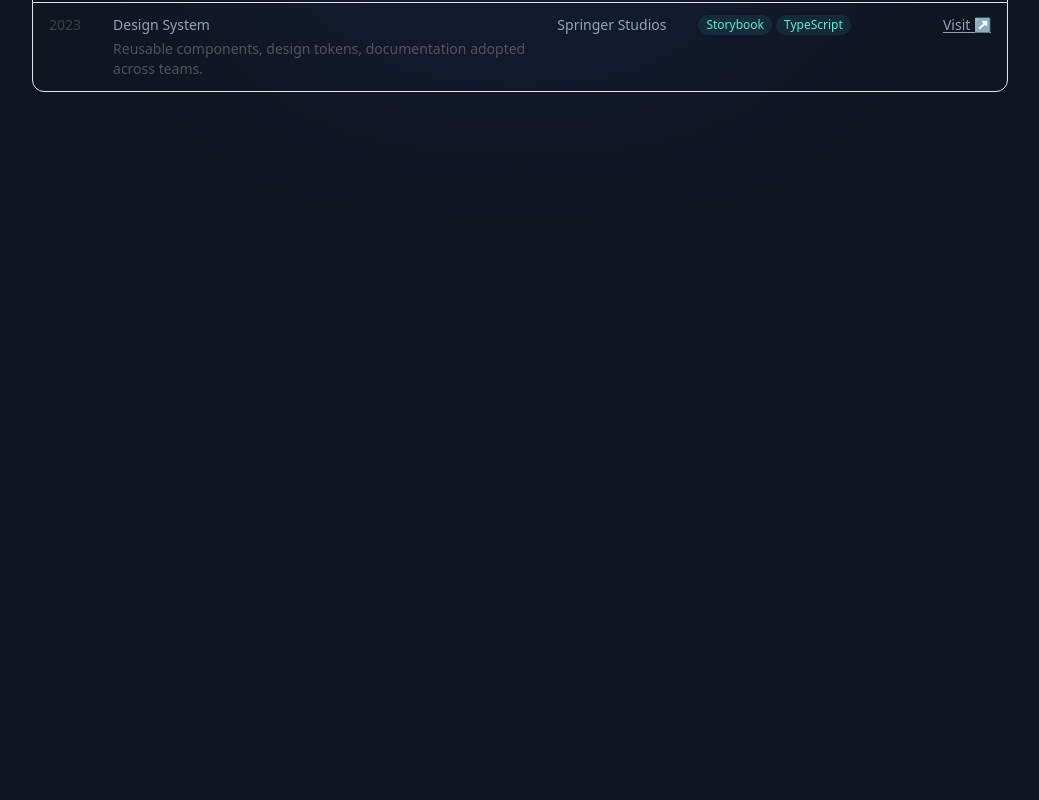
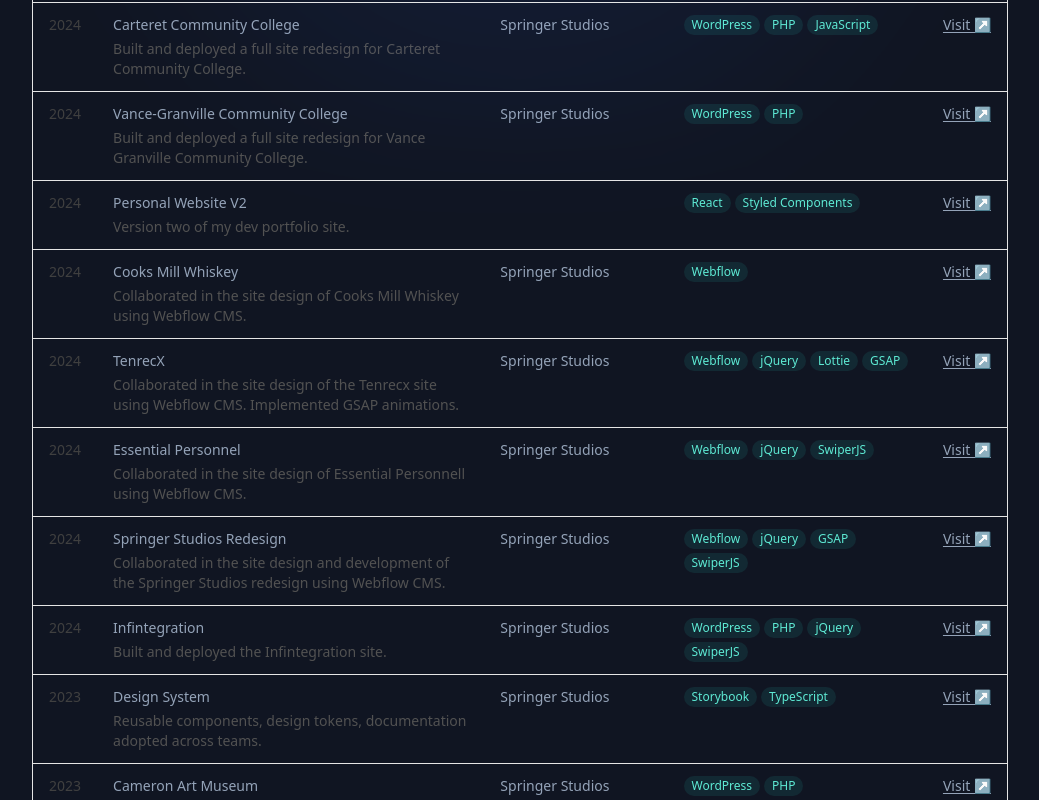
Before and after one commit to itsrichardhaar/Dev-Portfolio-II, a Next.js app: page /archive in a window 1280 px wide. Shown: the part 640-1440 px from the top of the page, without its empty margins (120-1159 px from the left). Before the commit the page ends 800 px from the top, so only its background shows below. Built offline with nearby package versions, Linux system fonts and the light colour scheme.

Commit message:
update portfolio entries

```diff
--- a/data/projects.ts
+++ b/data/projects.ts
@@ -16,27 +16,6 @@
 };
 
 export const projects: Project[] = [
-  {
-    slug: "site-redesign",
-    title: "Studsvik Website Redesign",
-    year: 2023,
-    summary:
-      "Complete redesign with WordPress and PHP reusable templates.",
-    madeAt: "Springer Studios",
-    builtWith: ["WordPress", "PHP", "JavaScript"],
-    link: "https://www.studsvik.com",
-    featured: true,
-    description: [
-    "Led a ground-up redesign focused on performance, accessibility, and maintainability.",
-    "Built a modular component and template system."
-  ],
-  highlights: [
-    "95+ Core Web Vitals across pages",
-    "Edge-rendered pages with fast TTFB",
-    "Accessible components with testing"
-  ],
-  images: [{ src: "/images/Studsvik-2.png", alt: "Studsvik Homepage" }]
-  },
   {
     slug: "three-d-model-configurator",
     title: "BuiltRite Model Configurator",
@@ -79,6 +58,17 @@
     featured: false,
   },
   {
+    slug: "project-management-app-2025",
+    title: "Project Management App",
+    year: 2025,
+    summary:
+      "A project and task management for our internal teams to utilize and test.",
+    madeAt: "Springer Studios",
+    builtWith: ["React", "Postgres", "AWS"],
+    link: "https://main.dp9uus28slxd2.amplifyapp.com/",
+    featured: false
+  },
+  {
     slug: "cvcc-program-filter",
     title: "CVCC Programs of Study Filter",
     year: 2025,
@@ -110,4 +100,341 @@
     link: "https://example.com",
     featured: true,
   },
+  {
+    slug: "carteret-community-college",
+    title: "Carteret Community College",
+    year: 2024,
+    summary:
+      "Built and deployed a full site redesign for Carteret Community College.",
+    madeAt: "Springer Studios",
+    builtWith: ["WordPress", "PHP", "JavaScript"],
+    link: "https://carteret.edu/",
+    featured: false
+  },
+  {
+    slug: "vance-granville-community-college",
+    title: "Vance-Granville Community College",
+    year: 2024,
+    summary:
+      "Built and deployed a full site redesign for Vance Granville Community College.",
+    madeAt: "Springer Studios",
+    builtWith: ["WordPress", "PHP"],
+    link: "https://www.vgcc.edu",
+    featured: false
+  },
+  {
+    slug: "personal-website-v2-2024",
+    title: "Personal Website V2",
+    year: 2024,
+    summary:
+      "Version two of my dev portfolio site.",
+    madeAt: "",
+    builtWith: ["React", "Styled Components"],
+    link: "https://www.richardhaar.com/",
+    featured: false
+  },
+  {
+    slug: "cooks-mill-whiskey",
+    title: "Cooks Mill Whiskey",
+    year: 2024,
+    summary:
+      "Collaborated in the site design of Cooks Mill Whiskey using Webflow CMS.",
+    madeAt: "Springer Studios",
+    builtWith: ["Webflow"],
+    link: "https://www.cooksmillwhiskey.com",
+    featured: false
+  },
+  {
+    slug: "tenrecx",
+    title: "TenrecX",
+    year: 2024,
+    summary:
+      "Collaborated in the site design of the Tenrecx site using Webflow CMS. Implemented GSAP animations.",
+    madeAt: "Springer Studios",
+    builtWith: ["Webflow", "jQuery", "Lottie", "GSAP"],
+    link: "https://www.tenrecx.com",
+    featured: false
+  },
+  {
+    slug: "essential-personnel",
+    title: "Essential Personnel",
+    year: 2024,
+    summary:
+      "Collaborated in the site design of Essential Personnell using Webflow CMS.",
+    madeAt: "Springer Studios",
+    builtWith: ["Webflow", "jQuery", "SwiperJS"],
+    link: "https://www.essper.com",
+    featured: false
+  },
+  {
+    slug: "springer-studios-redesign",
+    title: "Springer Studios Redesign",
+    year: 2024,
+    summary:
+      "Collaborated in the site design and development of the Springer Studios redesign using Webflow CMS.",
+    madeAt: "Springer Studios",
+    builtWith: ["Webflow", "jQuery", "GSAP", "SwiperJS"],
+    link: "https://www.springerstudios.com",
+    featured: false
+  },
+  {
+    slug: "infintegration",
+    title: "Infintegration",
+    year: 2024,
+    summary:
+      "Built and deployed the Infintegration site.",
+    madeAt: "Springer Studios",
+    builtWith: ["WordPress", "PHP", "jQuery", "SwiperJS"],
+    link: "https://infintegration.com/",
+    featured: false
+  },
+  {
+    slug: "cameron-art-museum",
+    title: "Cameron Art Museum",
+    year: 2023,
+    summary:
+      "Built and deployed a full redesign of the Cameron Art Museum site.",
+    madeAt: "Springer Studios",
+    builtWith: ["WordPress", "PHP"],
+    link: "https://cameronartmuseum.org",
+    featured: false
+  },
+  {
+    slug: "iredell-ready",
+    title: "Iredell Ready",
+    year: 2023,
+    summary:
+      "Built and deployed a new site for Iredell Ready. Iredell Ready was established in 2022 in partnership with industry, academia, government, and the nonprofit community to identify, align, and enhance strategic priorities across the workforce development pipeline from early childhood education to retirement.",
+    madeAt: "Springer Studios",
+    builtWith: ["WordPress", "PHP", "SwiperJS"],
+    link: "https://iredellready.com",
+    featured: false
+  },
+  {
+    slug: "honeycutt-construction-services",
+    title: "Honeycutt Construction Services",
+    year: 2023,
+    summary:
+      "Built and deployed a full redesign for Honeycutt Construction Services.",
+    madeAt: "Springer Studios",
+    builtWith: ["WordPress", "PHP"],
+    link: "https://honeycuttcorp.com",
+    featured: false
+  },
+  {
+    slug: "southeastern-community-college",
+    title: "Southeastern Community College",
+    year: 2023,
+    summary:
+      "Built and deployed a full redesign for Southeastern Community College.",
+    madeAt: "Springer Studios",
+    builtWith: ["WordPress", "PHP", "JavaScript"],
+    link: "https://www.sccnc.edu",
+    featured: false
+  },
+  {
+    slug: "site-redesign",
+    title: "Studsvik Website Redesign",
+    year: 2023,
+    summary:
+      "Complete redesign with WordPress and PHP reusable templates.",
+    madeAt: "Springer Studios",
+    builtWith: ["WordPress", "PHP", "JavaScript"],
+    link: "https://www.studsvik.com",
+    featured: true,
+    description: [
+    "Led a ground-up redesign focused on performance, accessibility, and maintainability.",
+    "Built a modular component and template system."
+  ],
+  highlights: [
+    "95+ Core Web Vitals across pages",
+    "Edge-rendered pages with fast TTFB",
+    "Accessible components with testing"
+  ],
+  images: [{ src: "/images/Studsvik-2.png", alt: "Studsvik Homepage" }]
+  },
+  {
+    slug: "durham-charter",
+    title: "Durham Charter",
+    year: 2023,
+    summary:
+      "Built and deployed a full redesign for Durham Charter School.",
+    madeAt: "Springer Studios",
+    builtWith: ["WordPress", "PHP"],
+    link: "https://www.durhamcharter.org",
+    featured: false
+  },
+  {
+    slug: "bladen-community-college",
+    title: "Bladen Community College",
+    year: 2022,
+    summary:
+      "Built and deployed a full redesign for Bladen Community College.",
+    madeAt: "Springer Studios",
+    builtWith: ["WordPress", "PHP", "JavaScript", "MySQL"],
+    link: "https://www.bladencc.edu",
+    featured: false
+  },
+  {
+    slug: "bladen-community-college",
+    title: "Bladen Community College",
+    year: 2022,
+    summary:
+      "Built and deployed a full redesign for James Sprunt Community College.",
+    madeAt: "Springer Studios",
+    builtWith: ["WordPress", "PHP", "JavaScript", "MySQL"],
+    link: "https://www.bladencc.edu",
+    featured: false
+  },
+  {
+    slug: "cape-fear-community-college",
+    title: "Cape Fear Community College",
+    year: 2022,
+    summary:
+      "Collaborated on an overhaul of the Programs of Study structure and Course Registration API.",
+    madeAt: "Springer Studios",
+    builtWith: ["WordPress", "PHP", "JavaScript", "MySQL", "Rest API"],
+    link: "https://cfcc.edu/",
+    featured: false
+  },
+  {
+    slug: "trask-land-company-2022",
+    title: "Trask Land Company",
+    year: 2022,
+    summary:
+      "Built and deployed a full redesign for Trask Land Company.",
+    madeAt: "Springer Studios",
+    builtWith: ["WordPress", "PHP"],
+    link: "https://trasklandco.com",
+    featured: false
+  },
+  {
+    slug: "thomas-construction-group",
+    title: "Thomas Construction Group",
+    year: 2022,
+    summary:
+      "Built and deployed a full redesign for Thomas Construction Company.",
+    madeAt: "Springer Studios",
+    builtWith: ["WordPress", "PHP", "JavaScript"],
+    link: "https://thomasconstructiongroup.com",
+    featured: false
+  },
+  {
+    slug: "mccord-contractors-inc",
+    title: "McCord Contractors Inc",
+    year: 2022,
+    summary:
+      "Built and deployed a full redesign for McCord Contractors Inc.",
+    madeAt: "HighClick Media",
+    builtWith: ["WordPress", "PHP"],
+    link: "https://mccordcontractors.com",
+    featured: false
+  },
+  {
+    slug: "silvercare",
+    title: "SilverCare",
+    year: 2022,
+    madeAt: "HighClick Media",
+    summary:
+      "Built and deployed a full redesign for Silvercare.",
+    builtWith: ["WordPress", "PHP"],
+    link: "https://silvercareweb.com",
+    featured: false
+  },
+  {
+    slug: "edge-dental-solutions",
+    title: "Edge Dental Solutions",
+    year: 2022,
+    summary:
+      "Built and deployed a full redesign for Edge Dental Solutions.",
+    madeAt: "HighClick Media",
+    builtWith: ["WordPress", "PHP"],
+    link: "https://edgedentalsolutions.com",
+    featured: false
+  },
+  {
+    slug: "td-goodwin",
+    title: "TD Goodwin",
+    year: 2021,
+    summary:
+      "Built and deployed a full redesign for TD Goodwin Construction.",
+    madeAt: "HighClick Media",
+    builtWith: ["WordPress", "PHP"],
+    link: "https://www.tdgoodwin.com",
+    featured: false
+  },
+  {
+    slug: "encounterworks-ehr",
+    title: "EncounterWorks EHR",
+    year: 2020,
+    summary:
+      "Built and deployed a site for EncounterWorks EHR.",
+    madeAt: "HighClick Media",
+    builtWith: ["WordPress", "PHP"],
+    link: "https://encounterworks.com/",
+    featured: false
+  },
+  {
+    slug: "hidden-talents-2018",
+    title: "Hidden Talents",
+    year: 2018,
+    madeAt: "UNC Coding Bootcamp",
+    builtWith: ["React", "JavaScript", "Node.js"],
+    link: "https://github.com/itsrichardhaar/Hidden-Talents",
+    featured: false
+  },
+  {
+    slug: "know-your-vote-2018",
+    title: "Know Your Vote",
+    year: 2018,
+    madeAt: "UNC Coding Bootcamp",
+    builtWith: ["React", "JavaScript", "Node.js"],
+    link: "https://github.com/merinogeospatial/know-your-vote",
+    featured: false
+  },
+  {
+    slug: "hijack-2018",
+    title: "HiJack",
+    year: 2018,
+    madeAt: "UNC Coding Bootcamp",
+    builtWith: ["React", "JavaScript", "Node.js"],
+    link: "https://github.com/itsrichardhaar/HiJack/tree/master/Alice",
+    featured: false
+  },
+  {
+    slug: "trivia-game-2018",
+    title: "Trivia Game",
+    year: 2018,
+    madeAt: "UNC Coding Bootcamp",
+    builtWith: ["JavaScript"],
+    link: "https://github.com/itsrichardhaar/Homework-5/",
+    featured: false
+  },
+  {
+    slug: "bamazon-app-2018",
+    title: "Bamazon App",
+    year: 2018,
+    madeAt: "UNC Coding Bootcamp",
+    builtWith: ["Node.js"],
+    link: "https://github.com/itsrichardhaar/bamazon-app",
+    featured: false
+  },
+  {
+    slug: "liri-node-app-2018",
+    title: "Liri Node App",
+    year: 2018,
+    madeAt: "UNC Coding Bootcamp",
+    builtWith: ["Node.js"],
+    link: "https://github.com/itsrichardhaar/liri-node-app",
+    featured: false
+  },
+  {
+    slug: "mongo-scraper-2018",
+    title: "Mongo Scraper",
+    year: 2018,
+    madeAt: "UNC Coding Bootcamp",
+    builtWith: ["JavaScript"],
+    link: "https://github.com/itsrichardhaar/mongo-scraper",
+    featured: false
+  },
 ];
```
